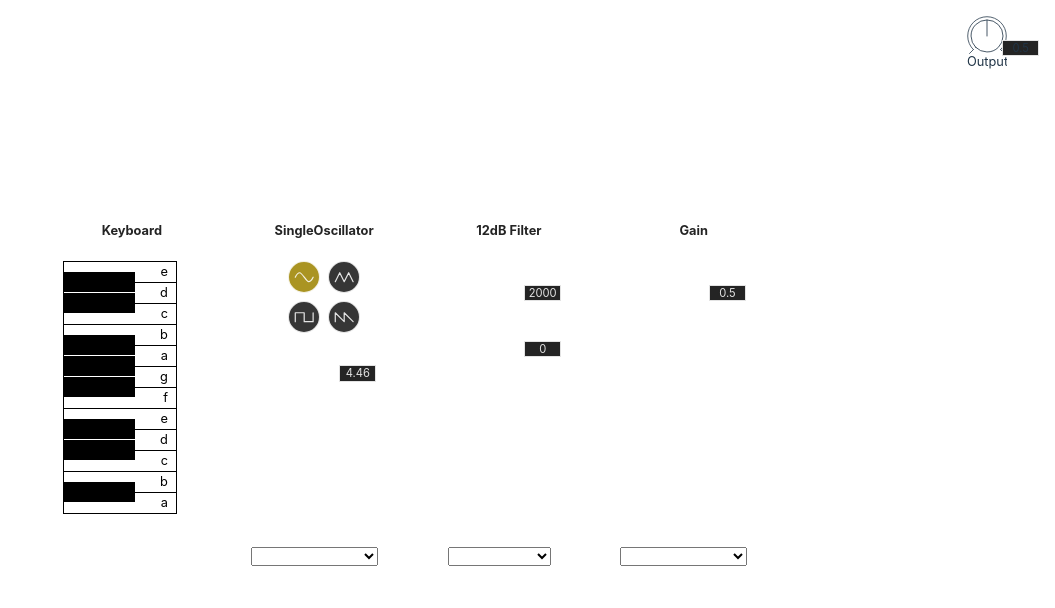
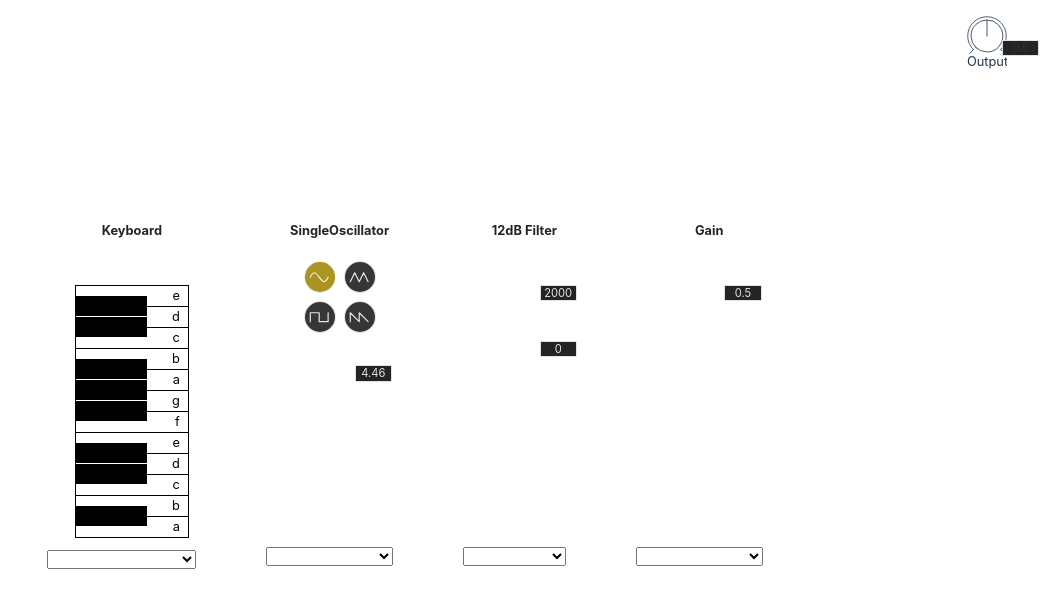
Before and after one commit to syeo66/audio-synth-test, a React (Vite) app: page / in a window 1280 px wide. Both pictures are taken after a click on the button "Start Rack". Shown: the top 608 px of the page, without its empty margins (225-1280 px from the left). Built offline with nearby package versions, Linux system fonts and the light colour scheme.

Commit message:
Introduce FrequencyOutputSelector (without function yet)

```diff
--- a/src/components/Case/index.ts
+++ b/src/components/Case/index.ts
@@ -1 +1,2 @@
 export { CaseContext, default } from './Case'
+export type { FrequencyInput } from './types'
--- /dev/null
+++ b/src/components/Case/types.ts
@@ -0,0 +1 @@
+export type FrequencyInput = (freq: number) => void
--- /dev/null
+++ b/src/components/FrequencyOutputSelector.tsx
@@ -0,0 +1,43 @@
+import React, { useContext, useMemo } from 'react'
+
+import { CaseContext, FrequencyInput } from './Case'
+
+interface FrequencyOutputSelectorProps {
+  moduleName: string
+}
+
+const FrequencyOutputSelector: React.FC<FrequencyOutputSelectorProps> = ({ moduleName: inputModuleName }) => {
+  const { inputs } = useContext(CaseContext)
+
+  const inputsList = useMemo(() => {
+    return Object.entries(inputs).reduce<Record<string, FrequencyInput>>((acc, [moduleName, moduleIns]) => {
+      if (inputModuleName === moduleName) {
+        return acc
+      }
+
+      const moduleEntries = Object.entries(moduleIns.frequencyInputs || {}).reduce<Record<string, FrequencyInput>>(
+        (innerAcc, [inputName, inputNode]) => {
+          const name = `${moduleName} > ${inputName}`
+          return { ...innerAcc, [name]: inputNode }
+        },
+        {}
+      )
+
+      return { ...acc, ...moduleEntries }
+    }, {})
+  }, [inputModuleName, inputs])
+
+  return (
+    <label>
+      <select>
+        <option></option>
+        {Object.entries(inputsList).map(([moduleName]) => (
+          <option key={moduleName}>{moduleName}</option>
+        ))}
+      </select>
+      {' ->'}
+    </label>
+  )
+}
+
+export default FrequencyOutputSelector
--- a/src/components/reducers/inputsReducer.ts
+++ b/src/components/reducers/inputsReducer.ts
@@ -1,4 +1,4 @@
-export type FrequencyInput = (freq: number) => void
+import type { FrequencyInput } from '../Case'
 
 export interface ModuleInputs {
   nodeInputs?: Record<string, AudioNode>
--- a/src/modules/Keyboard.tsx
+++ b/src/modules/Keyboard.tsx
@@ -1,11 +1,15 @@
 import React from 'react'
 import styled from 'styled-components'
 
+import FrequencyOutputSelector from '../components/FrequencyOutputSelector'
 import Module from '../components/Module'
+import ModuleFooter from '../components/ModuleFooter'
 
 const Keyboard: React.FC = () => {
   return (
     <Module title="Keyboard">
+      (does nothing yet)
+      <KeyboardWrapper>
         <KeysWrapper>
           <WhiteKey>e</WhiteKey>
           <BlackKey />
@@ -28,14 +32,20 @@ const Keyboard: React.FC = () => {
           <BlackKey />
           <WhiteKey>a</WhiteKey>
         </KeysWrapper>
-      (does nothing yet)
+      </KeyboardWrapper>
+      <ModuleFooter>
+        <FrequencyOutputSelector moduleName="keyboard" />
+      </ModuleFooter>
     </Module>
   )
 }
 
-const KeysWrapper = styled.div`
+const KeyboardWrapper = styled.div`
+  display: flex;
   width: 100%;
+  justify-content: center;
 `
+const KeysWrapper = styled.div``
 
 const BlackKey = styled.div`
   cursor: pointer;
```
Lines whose indentation alone changed are shown as unchanged.
